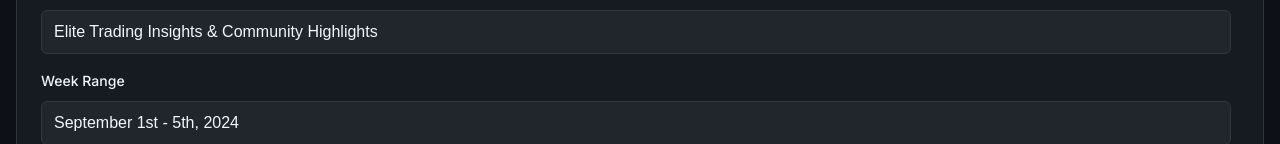
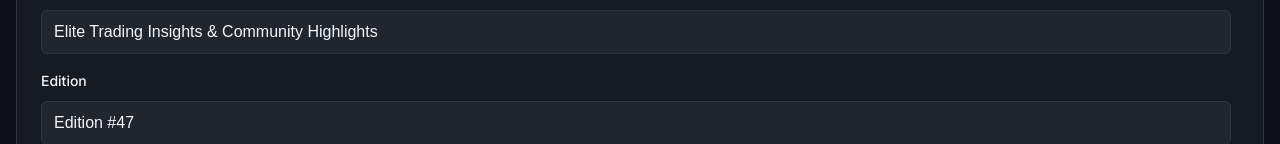
Before and after one commit to shalashaskabob/newsletter, a React (Vite) app: page / in a window 1280 px wide. Shown: the part 656-800 px from the top of the page. Built offline with nearby package versions, Linux system fonts and the light colour scheme.

Commit message:
Add Edition number field and improve week range display in newsletter header

```diff
--- a/src/components/Newsletter.tsx
+++ b/src/components/Newsletter.tsx
@@ -167,10 +167,17 @@ const Newsletter: React.FC<NewsletterProps> = ({ data }) => {
         <img src="/logo.svg" alt="KL Logo" className="newsletter-logo" />
         <h1 className="newsletter-title">{data.title}</h1>
         <p className="newsletter-subtitle">{data.subtitle}</p>
+        {data.edition && (
+          <div className="newsletter-edition" style={{ fontSize: 'var(--font-size-base)', fontWeight: '600', color: 'var(--primary-color)', marginTop: 'var(--spacing-2)' }}>
+            {data.edition}
+          </div>
+        )}
         <div className="newsletter-date">{data.date}</div>
-        <div style={{ fontSize: 'var(--font-size-sm)', opacity: 0.8, marginTop: 'var(--spacing-2)' }}>
-          {data.weekRange}
-        </div>
+        {data.weekRange && (
+          <div className="newsletter-week-range" style={{ fontSize: 'var(--font-size-sm)', opacity: 0.8, marginTop: 'var(--spacing-2)' }}>
+            {data.weekRange}
+          </div>
+        )}
       </header>
 
       {/* Content */}
--- a/src/components/NewsletterForm.tsx
+++ b/src/components/NewsletterForm.tsx
@@ -31,6 +31,7 @@ const NewsletterForm: React.FC<NewsletterFormProps> = ({ onSubmit, initialData }
         day: 'numeric'
       }),
       weekRange: '',
+      edition: '',
       sections: [],
       footer: {
         companyName: 'KL Trading Community',
@@ -299,6 +300,7 @@ const NewsletterForm: React.FC<NewsletterFormProps> = ({ onSubmit, initialData }
           day: 'numeric'
         }),
         weekRange: '',
+        edition: '',
         sections: [],
         footer: {
           companyName: 'KL Trading Community',
@@ -398,6 +400,15 @@ const NewsletterForm: React.FC<NewsletterFormProps> = ({ onSubmit, initialData }
                 value={formData.subtitle}
                 onChange={(e) => setFormData({...formData, subtitle: e.target.value})}
                 placeholder="Elite Trading Insights & Community Highlights"
+              />
+            </div>
+            <div className="form-group">
+              <label>Edition</label>
+              <input
+                type="text"
+                value={formData.edition}
+                onChange={(e) => setFormData({...formData, edition: e.target.value})}
+                placeholder="Edition #47"
               />
             </div>
             <div className="form-group">
--- a/src/data/sampleNewsletter.ts
+++ b/src/data/sampleNewsletter.ts
@@ -10,6 +10,7 @@ export const sampleNewsletterData: NewsletterData = {
     day: 'numeric'
   }),
   weekRange: "September 1st - 5th, 2024",
+  edition: "Edition #47",
   sections: [
     {
       id: "official-trades",
--- a/src/types/newsletter.ts
+++ b/src/types/newsletter.ts
@@ -68,6 +68,7 @@ export interface NewsletterData {
   subtitle: string;
   date: string;
   weekRange: string;
+  edition: string;
   sections: NewsletterSection[];
   footer: {
     companyName: string;
```
Also changed, not shown: 1 other file (tests, documents, lock files or other folders).
